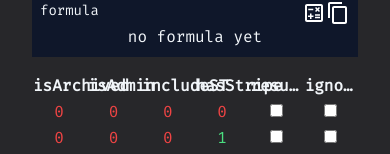
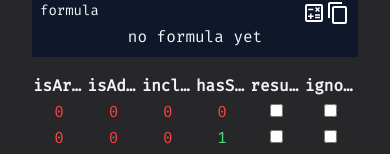
Before and after one commit to paoloricciuti/veritabs, a SvelteKit app: page / in a window 390 px wide. Shown: the part 682-836 px from the top of the page. Built offline with nearby package versions, Linux system fonts and the light colour scheme.

Commit message:
Fix ellipsis on mobile

```diff
--- a/src/routes/+page.svelte
+++ b/src/routes/+page.svelte
@@ -196,14 +196,16 @@
                     <thead>
                         <tr>
                             {#each [...variables] as variable (variable)}
-                                <th>{variable}</th>
+                                <th class="overflow-hidden overflow-ellipsis">
+                                    {variable}
+                                </th>
                             {/each}
-                            <th class="overflow-hidden overflow-ellipsis"
-                                >result</th
-                            >
-                            <th class="overflow-hidden overflow-ellipsis"
-                                >ignore</th
-                            >
+                            <th class="overflow-hidden overflow-ellipsis">
+                                result
+                            </th>
+                            <th class="overflow-hidden overflow-ellipsis">
+                                ignore
+                            </th>
                         </tr>
                     </thead>
                     <tbody>
```
